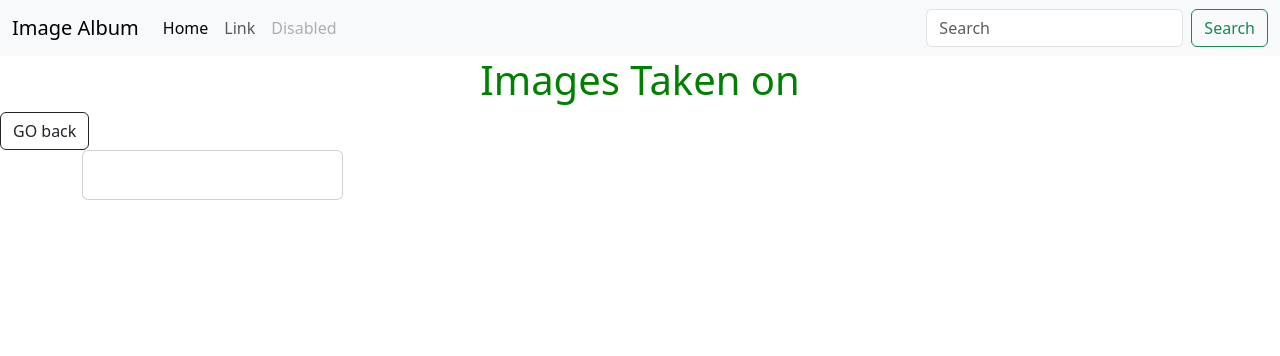
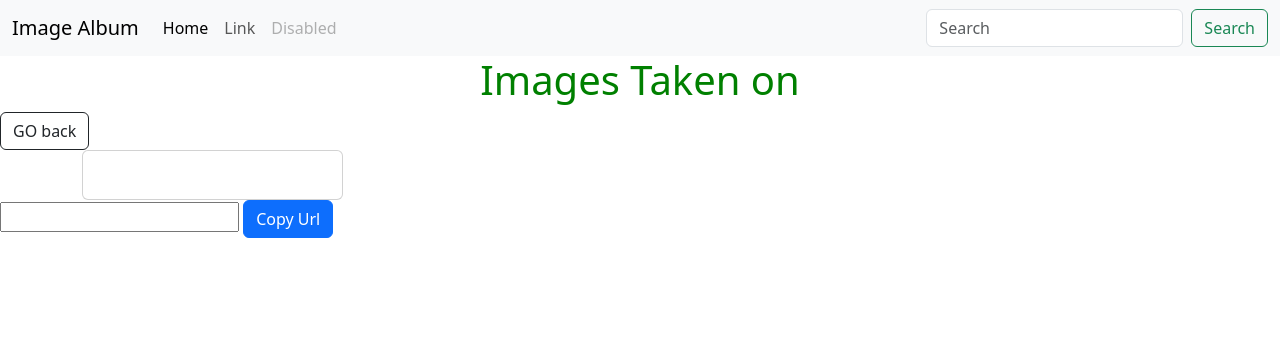
Before and after one commit to enockabere/Gallery, a Django app: template album/templates/all-images/single-img.html in a window 1280 px wide. Shown: the top 356 px of the page. Run offline with Django 3.2, Linux system fonts and the light colour scheme; the template is opened without the code that fills it, so the values that code supplies are empty; some libraries are stand-ins or nearby versions.

Commit message:
add copy functionality

```diff
--- a/album/templates/all-images/single-img.html
+++ b/album/templates/all-images/single-img.html
@@ -14,7 +14,19 @@
                     </div>
                   </div>
             </div>
-
         </div>
     </div>
+    <form action="">
+        <input type="text" value="{{showurl}}" id="myInput">
+        <button type="button" onclick="Hello()" class="btn btn-primary">Copy Url</button>
+    </form>
+
+<script>
+  function Hello() {
+  var copyText = document.getElementById('myInput')
+  copyText.select();
+  document.execCommand('copy')
+  console.log('Copied Text')
+}
+</script>
 {% endblock %}
--- a/album/views.py
+++ b/album/views.py
@@ -19,8 +19,9 @@ def all_images(request):
 
 def single_image(request, pk):
 
+    showurl=request._current_scheme_host+request.path
     photo = Image.objects.get(id=pk)
-    return render(request, 'all-images/single-img.html',{"photo":photo})
+    return render(request, 'all-images/single-img.html',{"photo":photo,"showurl":showurl})
 
 def search_results(request):
     if 'search' in request.GET and request.GET["search"]:
```
